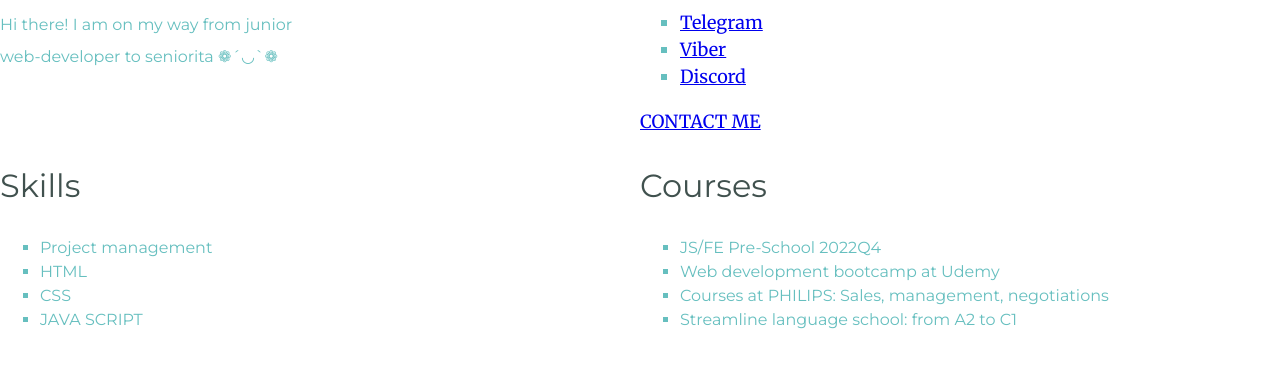
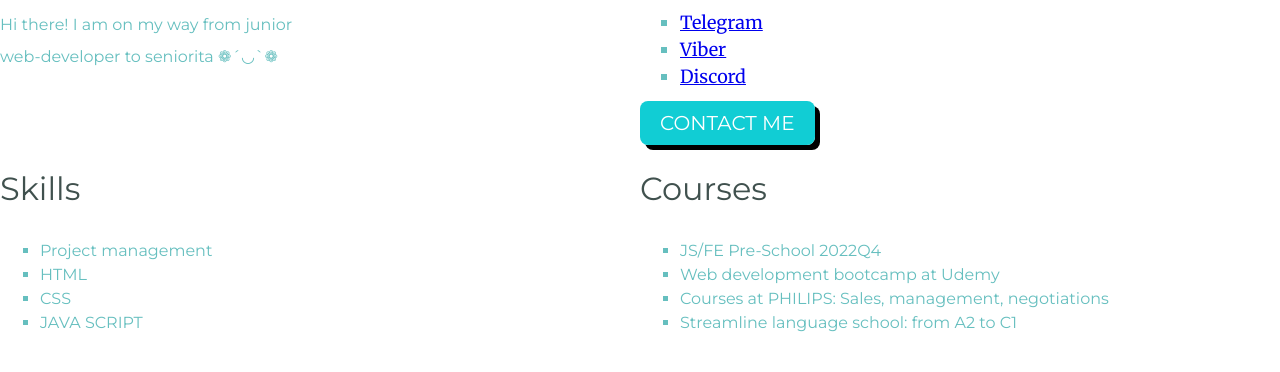
Before and after one commit to Bazhok/rsschool-cv, a plain HTML site: page index.html in a window 1280 px wide. Shown: the part 682-1054 px from the top of the page. Drawn offline with Linux system fonts and the light colour scheme.

Commit message:
feat: add style and animation to contact button

```diff
--- a/style.css
+++ b/style.css
@@ -109,6 +109,39 @@ ul {
   font-family: "Montserrat", sans-serif;
 }
 
+.btn {
+  position: relative;
+  padding: 10px 20px 10px 20px;
+  margin: 10px 0;
+  -webkit-border-radius: 8;
+  -moz-border-radius: 8;
+  border-radius: 8px;
+  font-family: "Montserrat", sans-serif;
+  font-size: 20px;
+  background-image: -webkit-linear-gradient(top, #11cdd4, #11999e);
+  background-image: -moz-linear-gradient(top, #11cdd4, #11999e);
+  background-image: -ms-linear-gradient(top, #11cdd4, #11999e);
+  background-image: -o-linear-gradient(top, #11cdd4, #11999e);
+  background-image: linear-gradient(to bottom, #11cdd4, #11999e);
+  color: #ffffff;
+  background: #11cdd4;
+  text-decoration: none;
+  box-shadow: 5px 5px 0 #000;
+  transition: 1s; /*Время анимации кнопки при наведении*/
+}
+
+.btn:hover {
+  background: #30e3cb;
+  background-image: -webkit-linear-gradient(top, #30e3cb, #2bc4ad);
+  background-image: -moz-linear-gradient(top, #30e3cb, #2bc4ad);
+  background-image: -ms-linear-gradient(top, #30e3cb, #2bc4ad);
+  background-image: -o-linear-gradient(top, #30e3cb, #2bc4ad);
+  background-image: linear-gradient(to bottom, #30e3cb, #2bc4ad);
+  left: 5px;
+  right: 5px;
+  box-shadow: 0 0 0 #000; /*Параметры тени*/
+}
+
 .footer {
   background-color: #66bfbf;
   line-height: 30px;
```
